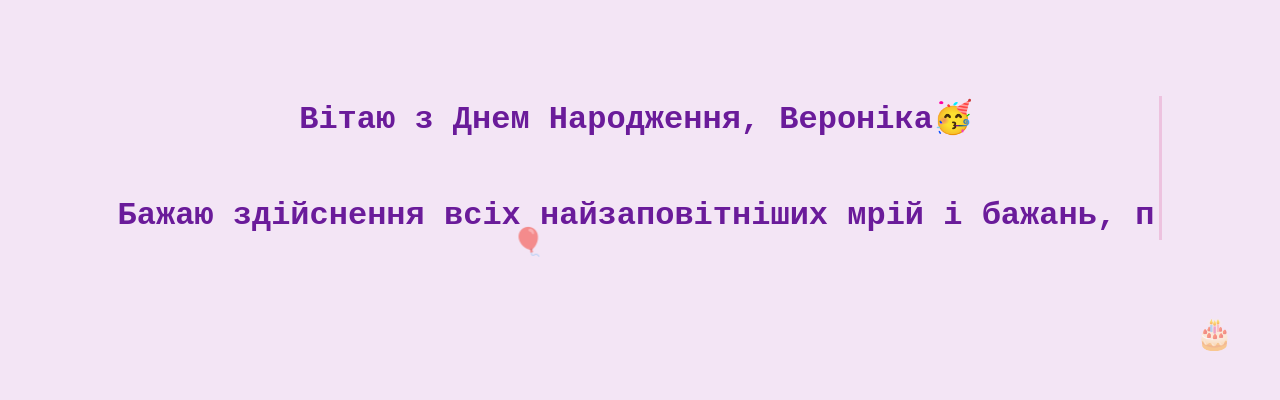
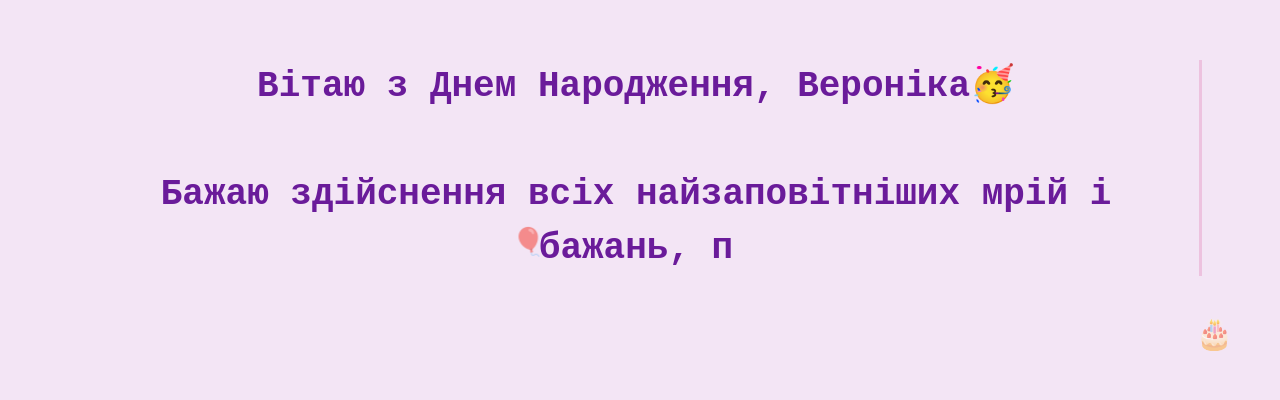
Before and after one commit to IlliaFerents/happy-birthday-message, a plain HTML site: page index.html in a window 1280 px wide. Shown: the part 252-652 px from the top of the page. Drawn offline with Linux system fonts and the light colour scheme.

Commit message:
Update index.html

```diff
--- a/index.html
+++ b/index.html
@@ -20,7 +20,7 @@
         }
 
         #message {
-            font-size: min(6vw, 32px);
+            font-size: min(8vw, 36px);
             font-weight: bold;
             color: #6a1b9a;
             white-space: pre-line;
```
